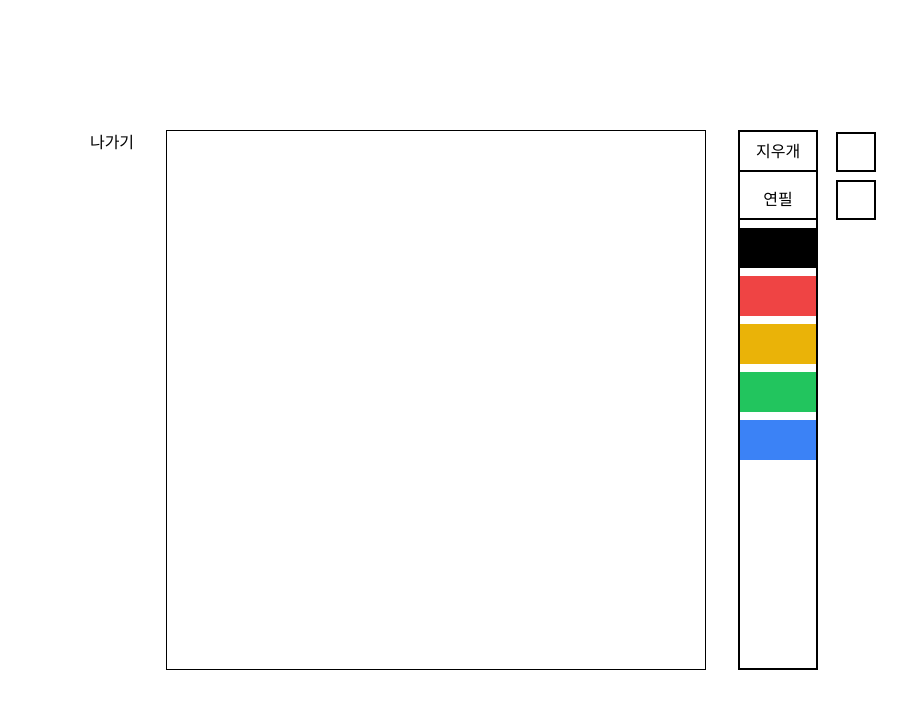
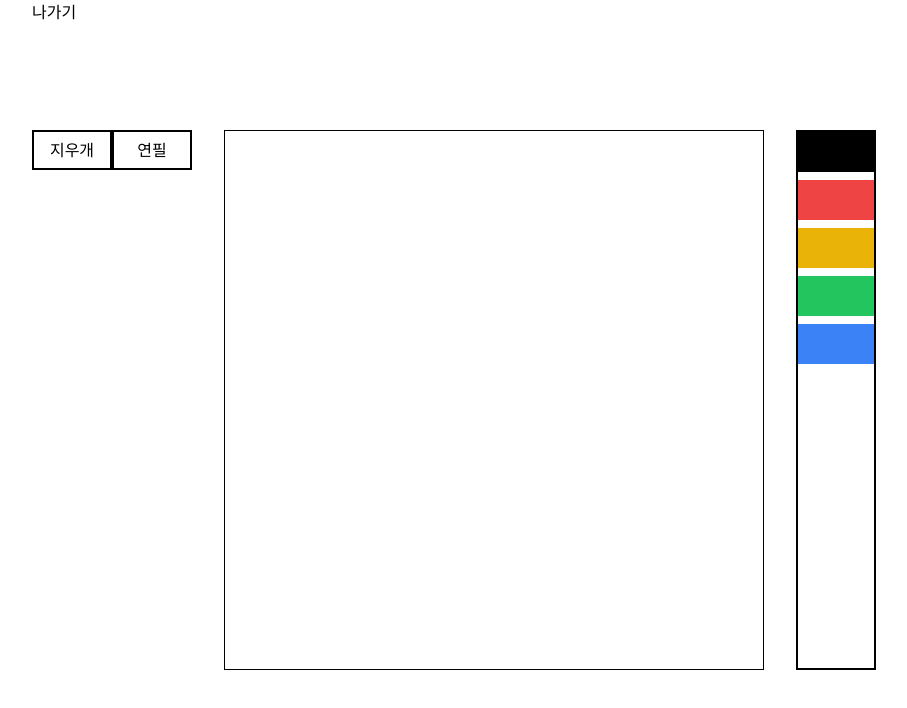
Before and after one commit to jaesoekjjang/Detective-Doodle, a React (Vite) app in the folder frontend/: page /game in a window 1280 px wide. Shown: the top 708 px of the page, without its empty margins (186-1093 px from the left). Built offline with nearby package versions, Linux system fonts and the light colour scheme.

Commit message:
Add: not-found page

```diff
--- a/frontend/src/App.tsx
+++ b/frontend/src/App.tsx
@@ -1,30 +1,26 @@
 import React,{Suspense, lazy} from 'react'
 import './App.css'
-import { useState } from 'react'
-import {startGame} from './game/api'
+import ErrorBoundary from './ErrorBoundary'
 import { BrowserRouter as Router, Routes, Route } from 'react-router-dom'
 
 const Lobby = lazy(()=>import('./components/lobby'))
 const Game = lazy(()=>import('./components/game'))
+const NotFound = lazy(()=>import('./components/not-found'))
 
 function App() {
-  const [start, setStart] = useState(false)
-
-  const onClick = () =>{
-    setStart(true);
-    startGame();
-  }
-
   return (
     <div className='flex justify-center items-center h-screen'>
+      <ErrorBoundary>
         <Router>
           <Suspense fallback={<div>loading...</div>}>
             <Routes>
               <Route path='/' element={<Lobby/>}></Route>
               <Route path='/game' element={<Game/>}></Route>
+              <Route path='*' element={<NotFound/>}></Route>
             </Routes>
           </Suspense>
         </Router>
+      </ErrorBoundary>
     </div>
   )
 }
--- /dev/null
+++ b/frontend/src/ErrorBoundary.tsx
@@ -0,0 +1,30 @@
+import React from "react";
+
+interface ErrorBoundaryProps {
+  children: React.ReactNode
+}
+
+interface ErrorBoundaryState{
+  hasError: boolean;
+  error: Error | null;
+  info: React.ErrorInfo | null;
+}
+
+
+class ErrorBoundary extends React.Component<ErrorBoundaryProps> {
+  state:ErrorBoundaryState = { hasError: false, error: null, info: null };
+
+  componentDidCatch(error: Error, info: React.ErrorInfo) {
+    this.setState({ hasError: true, error, info });
+  }
+
+  render() {
+    if (this.state.hasError && this.state.error) {
+      return <h1>Error:{this.state.error.name} has occured.</h1>;
+    }
+
+    return this.props.children;
+  }
+}
+
+export default ErrorBoundary
--- a/frontend/src/components/game/Palette.tsx
+++ b/frontend/src/components/game/Palette.tsx
@@ -1,5 +1,5 @@
 import React from 'react'
-import { clear, setTool, setPencilWidth, setEraserWidth } from '../../game/api'
+import { clear} from '../../game/api'
 
 const Palette = () => {
   const changeColor:React.MouseEventHandler<HTMLButtonElement> = (e) =>{
@@ -8,20 +8,14 @@ const Palette = () => {
   const clearCanvas = () =>{
     clear();
   }
+
   return (
     <div className="relative flex flex-col gap-2 w-20 border-black border-2">
-      <button className="h-10 border-b-2 border-black" onClick={()=>setTool('eraser')}>지우개</button>
-      <button className="h-10 border-b-2 border-black" onClick={()=>setTool('pencil')}>연필</button>
       <button className="bg-black w-full h-10" onClick={changeColor} value='rgb(0, 0, 0)'></button>
       <button className="bg-red-500 w-full h-10" onClick={changeColor} value='rgb(239 68 68)'></button>
       <button className="bg-yellow-500 w-full h-10" onClick={changeColor} value='rgb(234 179 8)'></button>
       <button className="bg-green-500 w-full h-10" onClick={changeColor} value='rgb(34 197 94)'></button>
       <button className="bg-blue-500 w-full h-10" onClick={changeColor} value='rgb(59 130 246)'></button>
-
-      <div className="absolute flex gap-2 flex-col left-24 w-10 ">
-        <input className='h-10 border-black border-2' type="text" onChange={(e)=>setEraserWidth(+e.target.value)}/>
-        <input className='h-10 border-black border-2' type="text" onChange={(e)=>setPencilWidth(+e.target.value)}/>
-      </div>
     </div>
   )
 }
--- /dev/null
+++ b/frontend/src/components/game/Tools.tsx
@@ -0,0 +1,13 @@
+import React from 'react'
+import { setTool, setPencilWidth, setEraserWidth } from '../../game/api'
+
+const Tools = () => {
+  return (
+    <div>
+      <button className="h-10 w-20 border-2 border-black" onClick={()=>setTool('eraser')}>지우개</button>
+      <button className="h-10 w-20 border-2 border-black" onClick={()=>setTool('pencil')}>연필</button>
+    </div>
+  )
+}
+
+export default Tools
--- a/frontend/src/components/game/index.tsx
+++ b/frontend/src/components/game/index.tsx
@@ -1,17 +1,19 @@
-import React, { useEffect, lazy } from 'react'
+import React, { useEffect } from 'react'
 import { Link } from 'react-router-dom'
 import Palette from './Palette'
-import { WIDTH, HEIGHT, startGame } from '../../game/api'
+import Tools from './Tools'
+import { WIDTH, HEIGHT, startGame, endGame } from '../../game/api'
 
 const Game = () => {
+
   useEffect(()=>{
     startGame();
   }, [])
 
-
   return (
     <div className='flex gap-8'>
-      <Link to='/'>나가기</Link>
+      <Link className="absolute top-0" to='/' onClick={()=>endGame()}>나가기</Link>
+      <Tools />
       <canvas id='canvas' width={WIDTH} height={HEIGHT}></canvas>
       <Palette />
     </div>
--- a/frontend/src/components/hooks/useCavnas.tsx
+++ /dev/null
@@ -1,12 +0,0 @@
-import React from 'react'
-import { WIDTH, HEIGHT } from '../../game/api'
-
-const useCavnas = () => {
-
-
-  return (
-    <canvas id='canvas' width={WIDTH} height={HEIGHT}></canvas>
-  )
-}
-
-export default useCavnas
--- /dev/null
+++ b/frontend/src/components/not-found/index.tsx
@@ -0,0 +1,9 @@
+import React from 'react'
+
+const NotFound = () => {
+  return (
+    <h1 className="text-3xl">404 not found</h1>
+  )
+}
+
+export default NotFound
--- a/frontend/src/game/Game.ts
+++ b/frontend/src/game/Game.ts
@@ -3,7 +3,7 @@ import {io, Socket} from 'socket.io-client'
 import Me from './Me';
 
 export default class Game {
-  private static game: Game;
+  private static game: Game | null;
   private static canvas: Canvas;
   private socket: Socket;
   public me: Me;
@@ -31,4 +31,8 @@ export default class Game {
   public clear(){
     Game.canvas.clear();
   }
+
+  public static destructoy(){
+    Game.game = null;
+  }
 }
--- a/frontend/src/game/api.ts
+++ b/frontend/src/game/api.ts
@@ -7,6 +7,10 @@ export const HEIGHT = '540px'
 export const startGame = () =>{
   Game.config({canvas: new Canvas()});
   Game.getInstance();
+}
+
+export const endGame = () =>{
+  Game.destructoy();
 }
 
 export const clear = () => {
```
Lines whose indentation alone changed are shown as unchanged.
